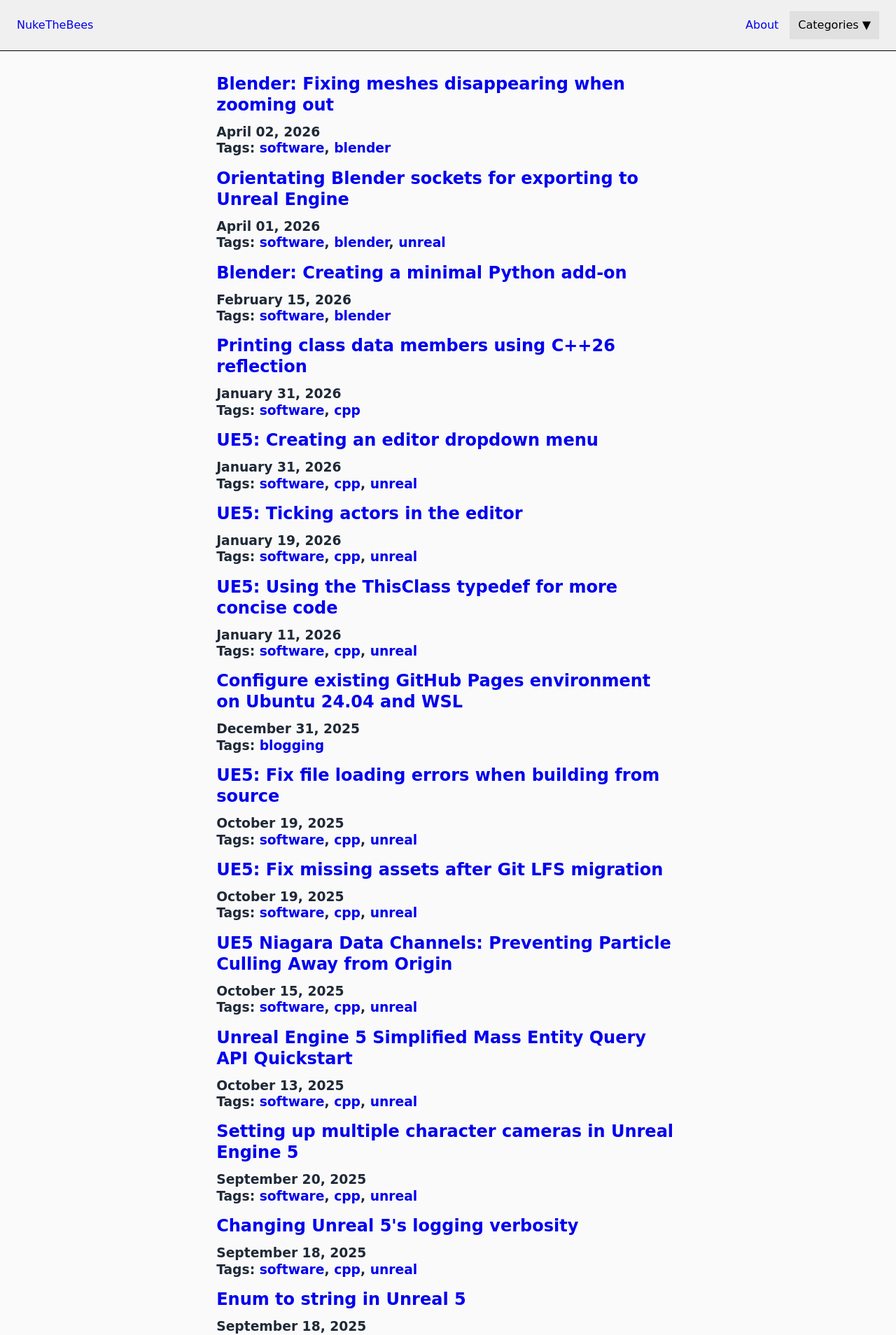
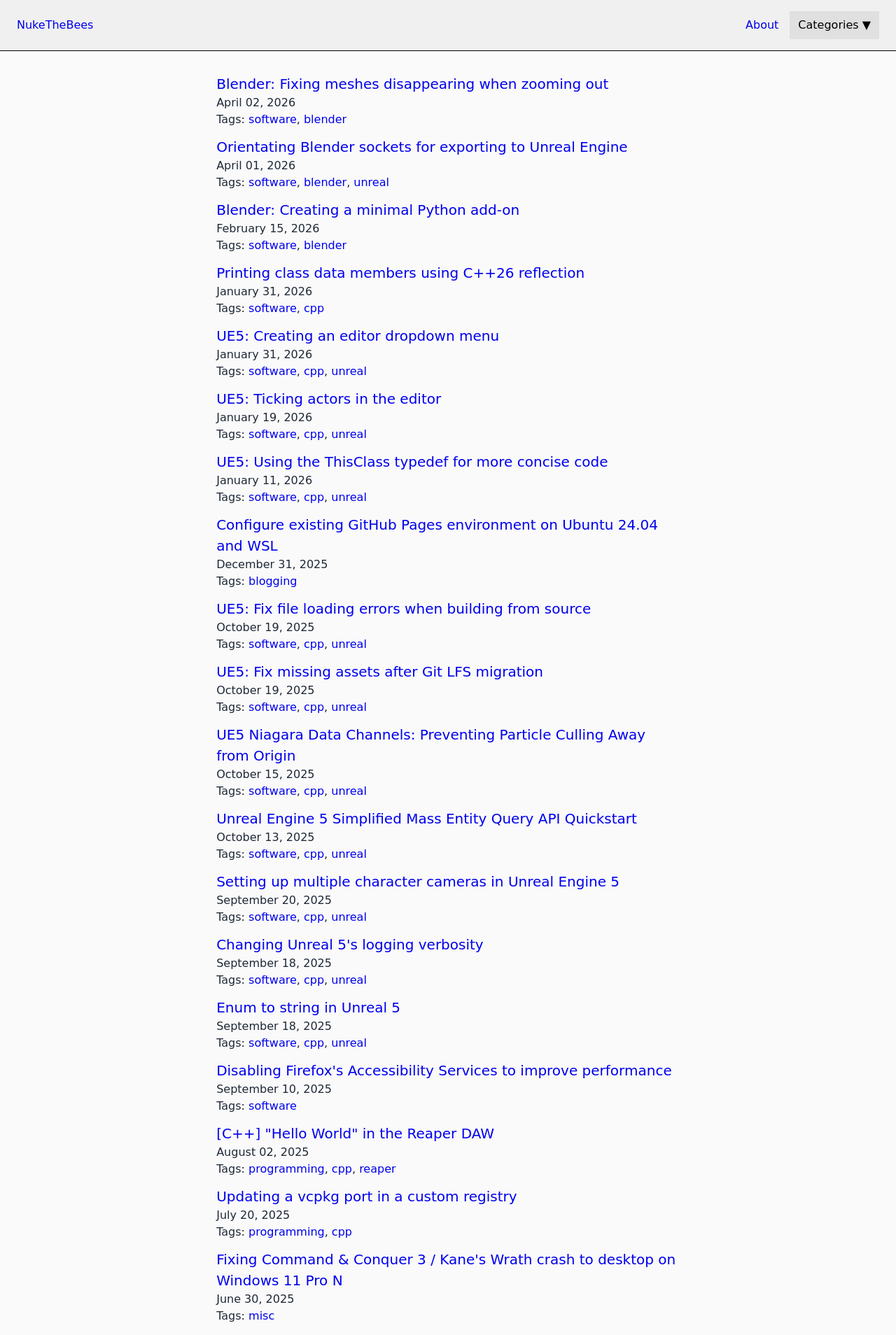
Before and after one commit to nukethebees/nukethebees.github.io, a Jekyll site: the page built from index.md, in a window 1280 px wide. Shown: the top 1908 px of the page at 70% size. Built offline with Jekyll 4.4.1, drawn with Linux system fonts in a browser that asks for light colours.

Commit message:
Redo post titles

```diff
--- a/_includes/post_list.html
+++ b/_includes/post_list.html
@@ -3,29 +3,25 @@
 
   {%- for post in posts -%}
   <li class="post-item">
-    {% assign title_level = include.title_level | default: 2 %}
-    {% assign details_level = include.details_level | default: 3 %}
-
-    <h{{ title_level }}>
-      <a href="{{ post.url | relative_url }}">
+    <a href="{{ post.url | relative_url }}" class="post-item-title">
       {{ post.title }}
     </a>
-    </h{{ title_level }}>
 
-    <h{{ details_level }}>
+    <br>
+    <time datetime="{{ post.date | date: '%Y-%m-%d' }}"  class="post-item-date">
       {{ post.date | date: "%B %d, %Y" }}
+    </time>
 
     {%- if post.categories.size > 0 -%}
     <br>
     Tags:
-        <span class="post-categories">
+    <span class="post-item-categories">
       {%- for category in post.categories -%}
       <a href="/{{ category | downcase | url_encode }}/">{{ category }}</a>
       {%- if forloop.last == false -%},&nbsp;{%- endif -%}
       {%- endfor -%}
     </span>
     {%- endif -%}
-    </h{{ details_level }}>
   </li>
   {%- endfor -%}
 </ul>
--- a/_sass/_post_list.scss
+++ b/_sass/_post_list.scss
@@ -8,6 +8,19 @@
 }
 
 .post-item {
+  margin: 0.75rem 0;
+}
+
+.post-item-title {
+  font-size: 1.25rem;
+  font-weight: var(--font-weight-regular);
+}
+
+.post-item-date {
+  font-size: 1rem;
+}
+
+.post-item-categories {
   margin-bottom: 1rem;
   padding-bottom: 0rem;
 }
--- a/_sass/main.scss
+++ b/_sass/main.scss
@@ -5,6 +5,13 @@
 @use "post";
 @use "post_list";
 @use "vars";
+
+:root {
+  --font-weight-regular: 400;
+  --font-weight-medium: 500;
+  --font-weight-semibold: 600;
+  --font-weight-bold: 700;
+}
 
 html {
   font-size: 100%;
@@ -18,6 +25,8 @@
   font-family: "Comic Sans MS", "Comic Sans", cursive;
   line-height: 1.5;
   font-size: 1rem;
+  font-weight: var(--font-weight-regular);
+
   background-color: vars.$background-colour-light;
   color: vars.$text-colour;
   margin: 0;
@@ -27,6 +36,7 @@
   line-height: 1.25;
   margin-top: 0.5em;
   margin-bottom: 0.5em;
+  font-weight: var(--font-weight-regular);
 }
 
 button,
```
Lines whose indentation alone changed are shown as unchanged.
